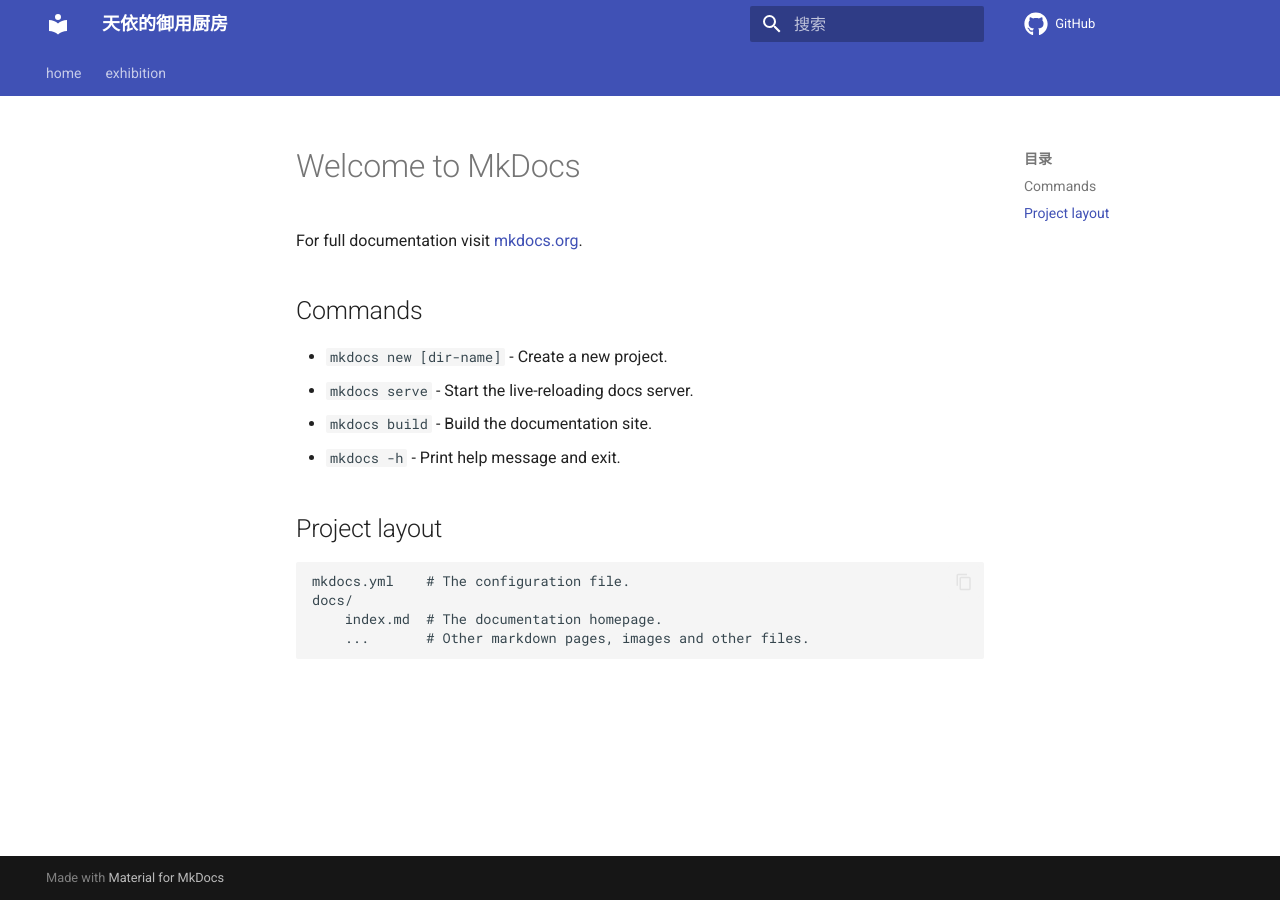
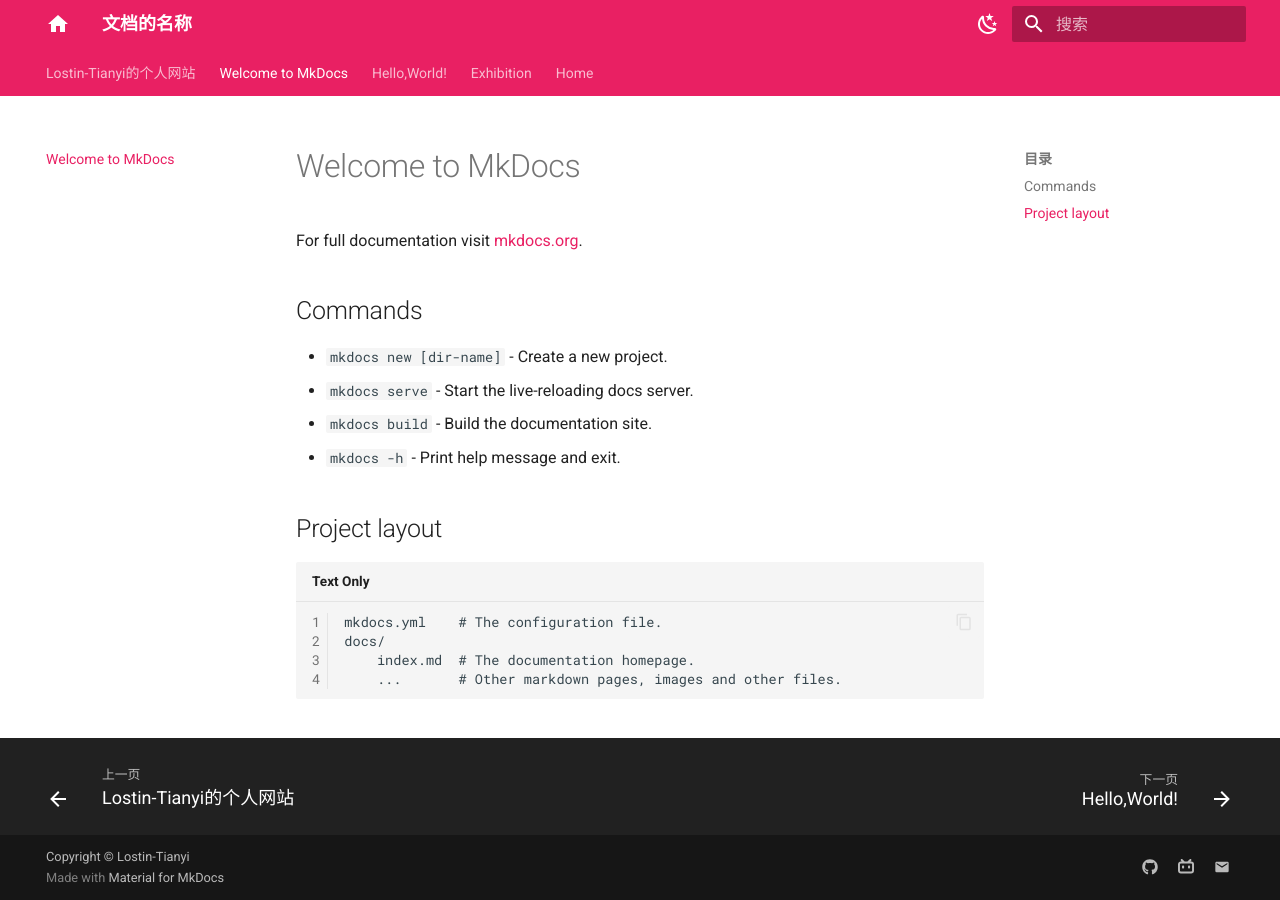
Before and after one commit to Lostin-Tianyi/Lostin-Tianyi.github.io, an MkDocs documentation site: the page built from docs/index.bkup.md, in a window 1280 px wide. Built offline with MkDocs 1.6.1 and Material for MkDocs 9.7.7, drawn with Linux system fonts in a browser that asks for light colours; comment, search, counter and statistics services are not loaded.

Commit message:
copied other's code

```diff
--- a/mkdocs.yml
+++ b/mkdocs.yml
@@ -1,24 +1,126 @@
-site_name: 天依的御用厨房
-site_description: 某不知名锦衣卫的小网站
-site_author: Lostin-Tianyi
-site_url: https://Lostin-Tianyi.github.io
-repo_url: https://github.com/Lostin-Tianyi/Lostin-Tianyi.github.io
 theme:
-  name: material
-  language: zh
-  icon:
-    repo: fontawesome/brands/github
-  features:
-  - navigation.tabs
-  - navigation.prune
-  - navigation.indexes
-  - toc.follow
-  - navigation.top
-  - search.suggest
-  - content.code.copy
-nav:
-- home:
-  - home: index.md
-  - about-copyright: home/about-copyright.md
-- exhibition:
-  - chart-cys-yys: exhibition/essays.md
+    icon:
+        logo: material/home
+    name: material
+    language: zh
+    palette:
+        # 切换到亮色
+        - media: "(prefers-color-scheme: light)" # 根据系统的颜色模式自动切换
+          scheme: default
+          primary: pink
+          accent: pink
+          toggle:
+              icon: material/weather-night
+              name: 切换到暗色模式
+
+        # 切换到暗色
+        - media: "(prefers-color-scheme: dark)"
+          scheme: slate
+          primary: pink
+          accent: pink
+          toggle:
+              icon: material/weather-sunny
+              name: 切换到亮色模式
+    features:
+        - navigation.instant # 现在页面不会跳转,而是类似单页应用,搜索和各种跳转都是在当前页面完成,对美观有很大帮助
+        - navigation.tabs # 页面上方的标签页
+        - navigation.tracking # 页面滚动时，导航栏高亮当前页面
+        - navigation.sections # 使导航栏分块
+        - navigation.expand # 默认展开导航
+        - navigation.prune # 只渲染当前页面的导航
+        - toc.follow # 滚动的时候侧边栏自动跟随
+        - navigation.top # 返回顶部按钮
+        - search.suggest # 补全建议
+        - search.highlight # 搜索结果高亮
+        - search.share # 搜索结果分享
+        - navigation.footer # 页脚提示下一章
+        - content.code.copy # 代码段上的赋值按钮
+
+markdown_extensions:
+    - admonition # 警告语法
+    - def_list
+    - footnotes
+    - abbr
+    - pymdownx.caret
+    - pymdownx.mark
+    - pymdownx.tilde
+    - md_in_html
+    - pymdownx.arithmatex: # latex支持
+          generic: true
+    - toc:
+          permalink: true # 固定标题位置为当前位置
+          toc_depth: 3 # 目录深度
+    - pymdownx.highlight: # 代码块高亮
+          anchor_linenums: true
+          linenums: true # 显示行号
+          use_pygments: true # 代码高亮
+          pygments_lang_class: true
+          auto_title: true # 显示编程语言名称
+          linenums_style: pymdownx-inline # 行号样式,防止复制的时候复制行号
+    - pymdownx.betterem # 强调美化,比如**text**会被美化
+    - pymdownx.caret # 上标和下标
+    - pymdownx.mark # 上标和下标
+    - pymdownx.tilde # 上标和下标
+    - pymdownx.keys # 显示按键组合
+    - pymdownx.critic
+    - pymdownx.details # 可以折叠的代码块 ??? note 可以让警告变成折叠的
+    - pymdownx.inlinehilite
+    - pymdownx.snippets
+    - pymdownx.superfences
+    - pymdownx.magiclink # 自动识别链接
+    - pymdownx.smartsymbols # 智能符号
+    - pymdownx.snippets # 代码段
+    - pymdownx.tasklist:
+          custom_checkbox: true # 自定义复选框
+    - attr_list
+    - pymdownx.emoji:
+          emoji_index: !!python/name:material.extensions.emoji.twemoji
+          emoji_generator: !!python/name:material.extensions.emoji.to_svg
+    - pymdownx.superfences: # 代码块中支持Mermaid
+          custom_fences: # 支持 Mermaid
+              - name: mermaid
+                class: mermaid
+                format: !!python/name:pymdownx.superfences.fence_code_format
+    - pymdownx.tabbed:
+          alternate_style: true
+          combine_header_slug: true
+    - pymdownx.tasklist:
+          custom_checkbox: true
+          clickable_checkbox: true
+    - meta # 支持Markdown文件上方自定义标题标签等
+    - tables
+
+# 下面的是需要自定义的内容，请不要修改上方的内容，上面都是在开启各种插件和功能
+
+site_name: 文档的名称 # 设置文档名称
+copyright: Copyright &copy; Lostin-Tianyi # 左下角的版权声明
+
+# nav:
+#   - Home: index.md
+#   - 教程: tutorials.md
+#   - guides: how-to-guides.md
+#   - 更多:
+#       - 更多/中文.md
+#   - 接口文档:
+#       - interface/1.md
+
+plugins:
+    - mkdocstrings:
+          handlers:
+              python:
+                  paths: [src]
+    - search # 搜索插件
+    # - offline # 离线本地搜索，和navigation.instant不能同时启用
+
+extra:
+    # generator: false  #删除页脚显示“使用 MkDocs 材料制造”
+    social:
+        - icon: fontawesome/brands/github
+          #link: https://github.com/271374667
+          name: GitHub
+        - icon: fontawesome/brands/bilibili
+          #link: https://space.bilibili.com/282527875
+          name: Bilibili
+        - icon: material/email
+          #link: Python调包侠:<271374667@qq.com>
+          name: Email
```
Also changed, not shown: docs/index.md (+1 -0 lines), 1 other file.
